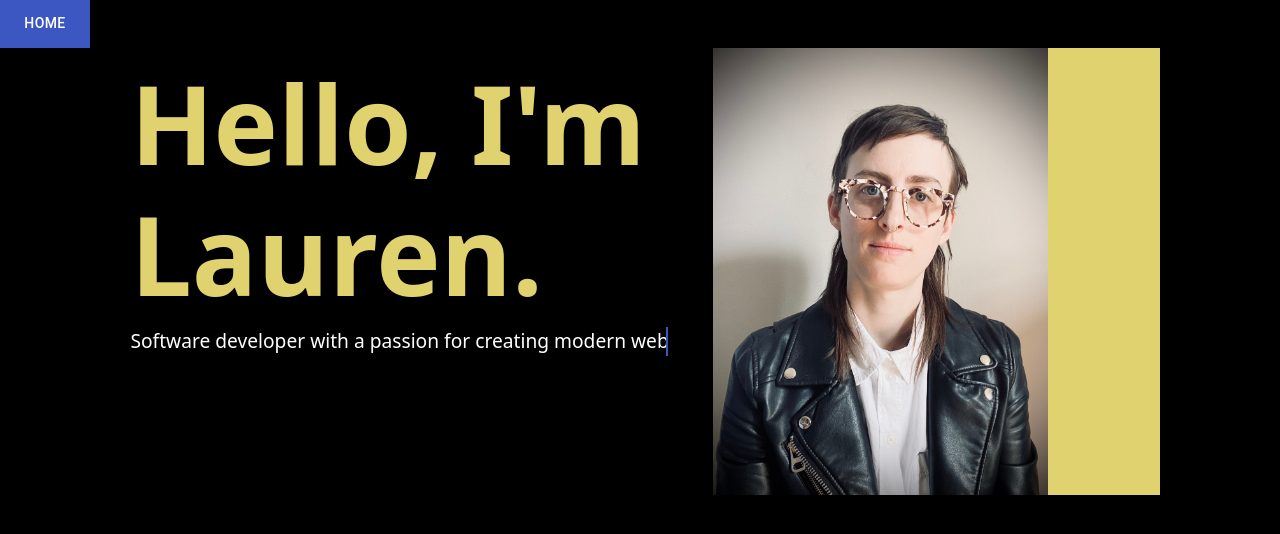
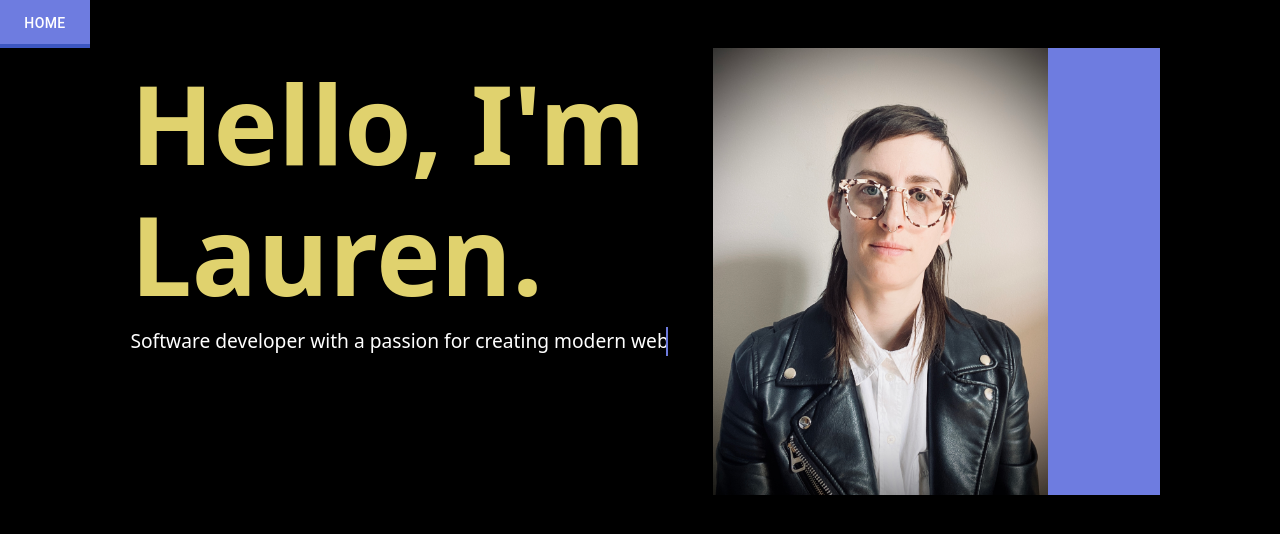
Before and after one commit to laurenmilesdev/portfolio, a Next.js app: page / in a window 1280 px wide. Shown: the top 534 px of the page. Built offline with nearby package versions, Linux system fonts and the light colour scheme.

Commit message:
Working on universal css and color palette

```diff
--- a/src/components/layout/LeftContainer.module.css
+++ b/src/components/layout/LeftContainer.module.css
@@ -7,9 +7,9 @@
 .title-animated {
   font-size: 4vw;
   overflow: hidden;
-  border-right: 0.15em solid var(--secondary);
+  /* border-right: 0.15em solid var(--secondary); */
   white-space: nowrap;
-  animation: blink 0.8s infinite;
+  /* animation: blink 0.8s infinite; */
   width: 100%;
   margin-bottom: 3%;
 }
--- a/src/components/layout/RightContainer.module.css
+++ b/src/components/layout/RightContainer.module.css
@@ -1,4 +1,4 @@
 .right-container {
   width: 43%;
-  background-color: var(--primary);
+  background-color: var(--secondary);
 }
--- a/src/components/projects/Technologies.module.css
+++ b/src/components/projects/Technologies.module.css
@@ -4,8 +4,8 @@
 }
 
 .chip {
-  color: #fff;
-  background-color: var(--secondary);
+  color: #000;
+  background-color: var(--primary);
   border: none;
   border-radius: 5%;
   margin-right: 1%;
--- a/src/styles/globals.css
+++ b/src/styles/globals.css
@@ -37,8 +37,10 @@
   --card-border-rgb: 131, 134, 135;
 
   --primary: #e0d26e;
-  --secondary: #3d57c2;
-  --primary-hover: #e9df96;
+  --primary-light: #ede5ab;
+  --secondary: #6e7ce0;
+  --secondary-light: #abb3ed;
+  --tertiary: #808080;
 
   --warn: #e0a66c;
 }
@@ -95,8 +97,13 @@ body {
 }
 
 a {
-  color: inherit;
+  color: var(--tertiary);
   text-decoration: none;
+}
+
+a:hover {
+  color: var(--tertiary);
+  text-decoration: underline;
 }
 
 h1 {
@@ -106,7 +113,7 @@ h1 {
 }
 
 h2 {
-  color: #696016;
+  color: var(--secondary);
 }
 
 h3 {
@@ -117,6 +124,10 @@ h3 {
   color: var(--bs-body-color);
 }
 
+.primary-btn:hover {
+  background-color: var(--secondary-light);
+}
+
 .warn-btn {
   color: var(--bs-body-color);
 }
@@ -125,16 +136,19 @@ h3 {
   background-color: var(--warn);
 }
 
-.primary-btn:hover {
-  background-color: var(--primary-hover);
-}
-
-/*
 .MuiTabs-indicator {
   color: '#fff';
   background-color: var(--secondary);
   height: 4px;
-} */
+}
+
+#nav-tabs .MuiTab-root.Mui-selected {
+  color: #fff;
+}
+
+#projects-tabs .MuiTab-root.Mui-selected {
+  color: var(--bs-body-color);
+}
 
 .intro-photo {
   width: 75%;
```
